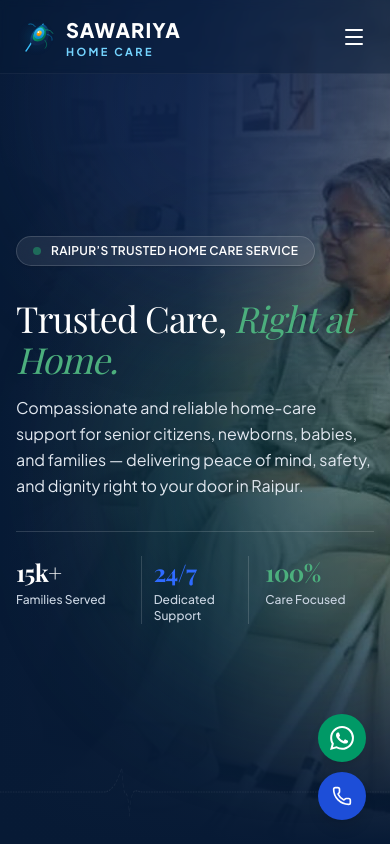
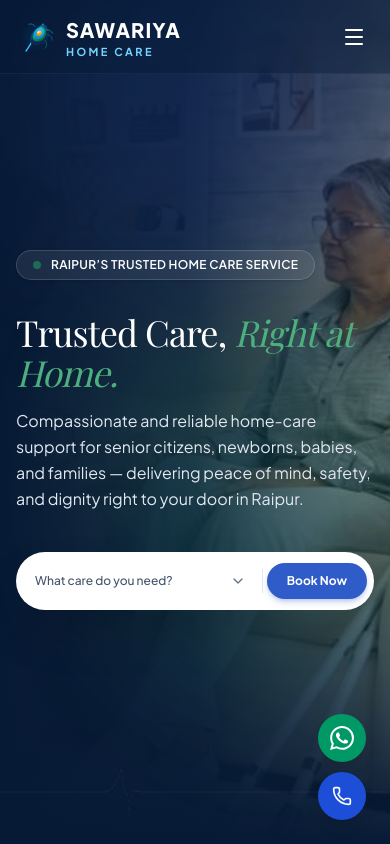
Before and after one commit to Ragini026/sawariya-homecare, a Next.js app: page / in a window 390 px wide. Shown: the top 844 px of the page. Built offline with nearby package versions, Linux system fonts and the light colour scheme; a web font is replaced by a local one.

Commit message:
refactor: enhance service selection and UI components
- Improve service selection flow from Hero to Contact section
- Update Contact form to reactively update selected service
- Update footer social links and icons
- Add direct contact phone access to navigation bar

```diff
--- a/app/page.tsx
+++ b/app/page.tsx
@@ -12,15 +12,13 @@ import { FaqSection } from '@/components/FaqSection';
 import { ContactSection } from '@/components/ContactSection';
 import { Footer } from '@/components/Footer';
 import { BookingModal } from '@/components/BookingModal';
-import { ServiceDetailModal } from '@/components/ServiceDetailModal';
 import { WhatsAppIcon } from '@/components/WhatsAppIcon';
-import { SERVICES_DATA, ServiceItem, CONTACT_INFO } from '@/lib/data';
+import { CONTACT_INFO } from '@/lib/data';
 import { Phone } from 'lucide-react';
 
 export default function HomePage() {
   const [bookingModalOpen, setBookingModalOpen] = useState(false);
   const [selectedServiceTitle, setSelectedServiceTitle] = useState<string | undefined>(undefined);
-  const [activeDetailService, setActiveDetailService] = useState<ServiceItem | null>(null);
 
   const handleOpenBooking = (serviceTitle?: string) => {
     setSelectedServiceTitle(serviceTitle);
@@ -32,7 +30,10 @@ export default function HomePage() {
     setSelectedServiceTitle(undefined);
   };
 
-  const scrollToContact = () => {
+  const scrollToContact = (serviceTitle?: string) => {
+    if (serviceTitle) {
+      setSelectedServiceTitle(serviceTitle);
+    }
     const el = document.querySelector('#contact');
     if (el) el.scrollIntoView({ behavior: 'smooth', block: 'start' });
   };
@@ -45,26 +46,25 @@ export default function HomePage() {
   return (
     <div className="min-h-screen flex flex-col bg-white text-slate-800 font-sans selection:bg-blue-100 selection:text-[#0B2545]">
       {/* Sticky Header Navigation */}
-      <Navbar onOpenBooking={scrollToContact} />
+      <Navbar onOpenBooking={() => scrollToContact()} />
 
       <main className="flex-1">
         {/* 1. Hero Section */}
-        <HeroSection onOpenBooking={scrollToContact} />
+        <HeroSection onOpenBooking={(service) => scrollToContact(service)} />
 
         {/* 2. About Us Section */}
-        <AboutUsSection onLearnMore={scrollToContact} />
+        <AboutUsSection onLearnMore={() => scrollToContact()} />
 
         {/* 3. Services Section */}
         <ServicesSection
-          onSelectService={(service) => setActiveDetailService(service)}
-          onBookService={() => scrollToContact()}
+          onBookService={(serviceTitle) => scrollToContact(serviceTitle)}
         />
 
         {/* 4. How It Works Section */}
         <HowItWorksSection />
 
         {/* 5. Why Us Section */}
-        <WhyChooseUsSection onOpenBooking={scrollToContact} />
+        <WhyChooseUsSection onOpenBooking={() => scrollToContact()} />
 
         {/* 6. Testimonials Section */}
         <TestimonialsSection />
@@ -110,13 +110,6 @@ export default function HomePage() {
         onClose={handleCloseBooking}
         defaultService={selectedServiceTitle}
       />
-
-      {/* Service In-Depth Details Modal */}
-      <ServiceDetailModal
-        service={activeDetailService}
-        onClose={() => setActiveDetailService(null)}
-        onBookNow={(serviceTitle) => handleOpenBooking(serviceTitle)}
-      />
     </div>
   );
 }
--- a/components/ContactSection.tsx
+++ b/components/ContactSection.tsx
@@ -1,6 +1,6 @@
 'use client';
 
-import React, { useState } from 'react';
+import React, { useState, useEffect } from 'react';
 import { Phone, Mail, MapPin, CheckCircle2, Send, ShieldCheck } from 'lucide-react';
 import { CONTACT_INFO, SERVICES_DATA } from '@/lib/data';
 
@@ -9,6 +9,7 @@ interface ContactSectionProps {
 }
 
 export function ContactSection({ initialService = '' }: ContactSectionProps) {
+  const [prevInitialService, setPrevInitialService] = useState(initialService);
   const [formData, setFormData] = useState({
     fullName: '',
     phone: '',
@@ -17,6 +18,22 @@ export function ContactSection({ initialService = '' }: ContactSectionProps) {
     preferredDuration: '12-Hour Day Shift',
     message: '',
   });
+
+  if (initialService !== prevInitialService) {
+    setPrevInitialService(initialService);
+    if (initialService) {
+      const matched = SERVICES_DATA.find(
+        (s) =>
+          s.title.toLowerCase() === initialService.toLowerCase() ||
+          s.title.toLowerCase().includes(initialService.toLowerCase()) ||
+          initialService.toLowerCase().includes(s.title.toLowerCase())
+      );
+      setFormData((prev) => ({
+        ...prev,
+        serviceRequired: matched ? matched.title : initialService,
+      }));
+    }
+  }
 
   const [isSubmitting, setIsSubmitting] = useState(false);
   const [isSubmitted, setIsSubmitted] = useState(false);
--- a/components/Footer.tsx
+++ b/components/Footer.tsx
@@ -2,9 +2,8 @@
 
 import React, { useState, useEffect } from 'react';
 import { SawariyaLogo } from './SawariyaLogo';
-import { WhatsAppIcon } from './WhatsAppIcon';
 import { CONTACT_INFO } from '@/lib/data';
-import { Instagram, Phone, Mail, X } from 'lucide-react';
+import { Instagram, Facebook, X } from 'lucide-react';
 
 type LegalModalType = 'privacy' | 'terms' | 'cookie' | 'disclaimer' | null;
 
@@ -30,32 +29,18 @@ export function Footer() {
 
   const socialLinks = [
     {
-      name: 'WhatsApp',
-      href: CONTACT_INFO.whatsapp,
-      icon: <WhatsAppIcon className="w-4 h-4 fill-current" />,
-      id: 'footer-social-whatsapp',
-      hoverClass: 'hover:bg-[#22A06B] hover:border-[#22A06B] hover:text-white',
-    },
-    {
       name: 'Instagram',
-      href: CONTACT_INFO.instagram.url,
+      href: CONTACT_INFO.instagram?.url || 'https://www.instagram.com/sawariya_home_care/',
       icon: <Instagram className="w-4 h-4" />,
       id: 'footer-social-instagram',
       hoverClass: 'hover:bg-[#E1306C] hover:border-[#E1306C] hover:text-white',
     },
     {
-      name: 'Phone Support',
-      href: `tel:${CONTACT_INFO.phones[0].raw}`,
-      icon: <Phone className="w-4 h-4" />,
-      id: 'footer-social-phone',
-      hoverClass: 'hover:bg-[#2F6BFF] hover:border-[#2F6BFF] hover:text-white',
-    },
-    {
-      name: 'Email Inquiries',
-      href: `mailto:${CONTACT_INFO.email}`,
-      icon: <Mail className="w-4 h-4" />,
-      id: 'footer-social-email',
-      hoverClass: 'hover:bg-[#4CAF7D] hover:border-[#4CAF7D] hover:text-white',
+      name: 'Facebook',
+      href: 'https://www.facebook.com/sawariyahomecare',
+      icon: <Facebook className="w-4 h-4" />,
+      id: 'footer-social-facebook',
+      hoverClass: 'hover:bg-[#1877F2] hover:border-[#1877F2] hover:text-white',
     },
   ];
 
--- a/components/HeroSection.tsx
+++ b/components/HeroSection.tsx
@@ -1,13 +1,39 @@
 'use client';
 
-import React from 'react';
+import React, { useState } from 'react';
 import Image from 'next/image';
+import { ChevronDown } from 'lucide-react';
 
 interface HeroSectionProps {
-  onOpenBooking?: () => void;
+  onOpenBooking?: (serviceName?: string) => void;
 }
 
 export function HeroSection({ onOpenBooking }: HeroSectionProps = {}) {
+  const [selectedCare, setSelectedCare] = useState('');
+
+  const handleSelectService = (service: string) => {
+    setSelectedCare(service);
+    if (service) {
+      const el = document.getElementById('contact');
+      if (el) {
+        el.scrollIntoView({ behavior: 'smooth', block: 'start' });
+      }
+      if (onOpenBooking) {
+        onOpenBooking(service);
+      }
+    }
+  };
+
+  const handleBookNow = () => {
+    const el = document.getElementById('contact');
+    if (el) {
+      el.scrollIntoView({ behavior: 'smooth', block: 'start' });
+    }
+    if (onOpenBooking) {
+      onOpenBooking(selectedCare || undefined);
+    }
+  };
+
   return (
     <section
       id="hero"
@@ -100,33 +126,45 @@ export function HeroSection({ onOpenBooking }: HeroSectionProps = {}) {
             </p>
           </div>
 
-          {/* Core Statistics / Trust Figures (NO CTA button as strictly requested) */}
-          <div className="grid grid-cols-3 gap-4 sm:gap-6 pt-6 border-t border-white/15">
-            <div className="space-y-1">
-              <div className="text-2xl sm:text-3xl font-serif font-bold text-white tracking-tight">
-                15k+
+          {/* Compact Hero Booking Control: [ What care do you need? ▼ ] [ Book Now ] */}
+          <div className="pt-2">
+            <div className="inline-flex items-center bg-white rounded-full p-1.5 sm:p-2 shadow-2xl border border-white/20 max-w-full sm:max-w-lg w-full">
+              {/* Dropdown on the left — Entire container is clickable */}
+              <div className="relative flex-1 min-w-0 flex items-center justify-between pl-3 sm:pl-4 pr-3 sm:pr-4 h-full min-h-[44px] cursor-pointer group">
+                <span className={`text-xs sm:text-sm font-medium truncate pr-2 pointer-events-none select-none ${selectedCare ? 'text-slate-900 font-semibold' : 'text-slate-600'}`}>
+                  {selectedCare || 'What care do you need?'}
+                </span>
+                <ChevronDown className="w-4 h-4 text-slate-500 shrink-0 pointer-events-none group-hover:text-slate-700 transition-colors" />
+
+                <select
+                  value={selectedCare}
+                  onChange={(e) => handleSelectService(e.target.value)}
+                  className="absolute inset-0 w-full h-full opacity-0 cursor-pointer z-10 text-slate-900 text-sm"
+                  id="hero-care-dropdown"
+                  aria-label="What care do you need?"
+                >
+                  <option value="" disabled className="text-slate-500">What care do you need?</option>
+                  <option value="Senior Citizen / Elder Care" className="text-slate-900">Senior Citizen / Elder Care</option>
+                  <option value="Newborn & Baby Care" className="text-slate-900">Newborn & Baby Care</option>
+                  <option value="Babysitting" className="text-slate-900">Babysitting</option>
+                  <option value="Home Nursing" className="text-slate-900">Home Nursing</option>
+                  <option value="Physiotherapy at Home" className="text-slate-900">Physiotherapy at Home</option>
+                  <option value="Medical Equipment Support" className="text-slate-900">Medical Equipment Support</option>
+                </select>
               </div>
-              <div className="text-xs text-slate-300 font-medium">
-                Families Served
-              </div>
-            </div>
 
-            <div className="space-y-1 border-x border-white/15 px-3 sm:px-6">
-              <div className="text-2xl sm:text-3xl font-serif font-bold text-[#2F6BFF] tracking-tight">
-                24/7
-              </div>
-              <div className="text-xs text-slate-300 font-medium">
-                Dedicated Support
-              </div>
-            </div>
+              {/* Vertical Divider */}
+              <div className="h-6 sm:h-7 w-px bg-slate-200 shrink-0 mx-1" aria-hidden="true" />
 
-            <div className="space-y-1">
-              <div className="text-2xl sm:text-3xl font-serif font-bold text-[#4CAF7D] tracking-tight">
-                100%
-              </div>
-              <div className="text-xs text-slate-300 font-medium">
-                Care Focused
-              </div>
+              {/* Blue Book Now button */}
+              <button
+                type="button"
+                onClick={handleBookNow}
+                className="inline-flex items-center justify-center px-5 sm:px-6 py-2.5 sm:py-3 rounded-full text-xs sm:text-sm font-bold text-white bg-[#2F5CC8] hover:bg-[#2449A3] active:scale-[0.98] shadow-md shadow-[#2F5CC8]/25 transition-all duration-200 cursor-pointer shrink-0 whitespace-nowrap"
+                id="hero-book-now-btn"
+              >
+                Book Now
+              </button>
             </div>
           </div>
         </div>
```
Also changed, not shown: components/Navbar.tsx (+15 -4 lines), components/ServiceDetailModal.tsx (+4 -14 lines), components/ServicesSection.tsx (+6 -5 lines).
